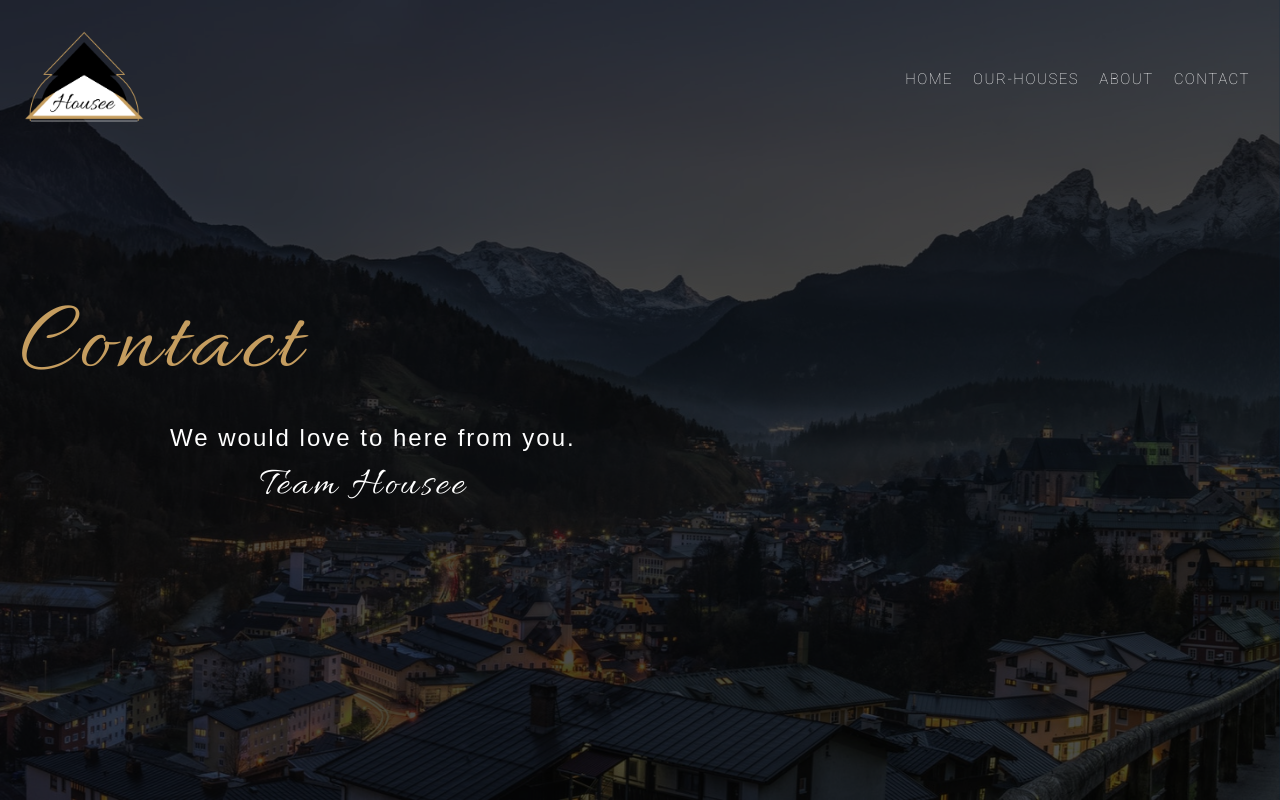
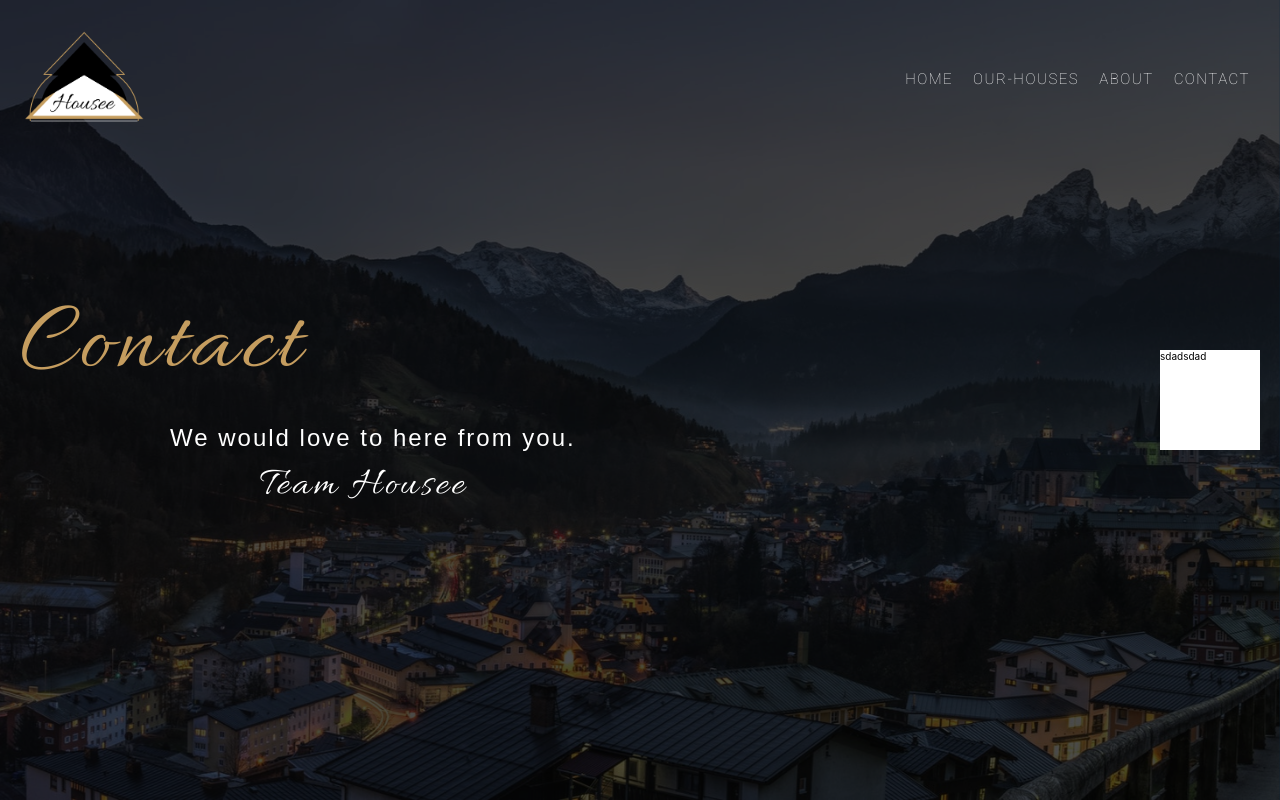
Before and after one commit to SatendraDiwakar/Housee, a React (Create React App) app: page /Contact in a window 1280 px wide. Built offline with nearby package versions, Linux system fonts and the light colour scheme; a web font is replaced by a local one.

Commit message:
Change some styles on container element

```diff
--- a/src/App.css
+++ b/src/App.css
@@ -45,6 +45,7 @@ a {
   max-width: 130rem;
   margin: 0 auto;
   padding: 0 2rem;
+  z-index: 1500;
 }
 
 /* Hero starts */
@@ -105,7 +106,6 @@ a {
 
 /* Heading */
 .head {
-  position: absolute;
   z-index: 1500;
 }
 .main-heading{
@@ -162,16 +162,19 @@ a {
 /* carousel ends */
 
 /* About */
+.about-container{
+  display: flex;
+  align-items:flex-start;
+  justify-content: space-between;
+  margin-top: 18rem;
+}
 .about-description{
   width: 75rem;
+  margin-top: 5rem;
   font-family: 'Sulphur Point' , sans-serif;
   font-size: 1.8rem;
   letter-spacing: .2rem;
   color: rgba(255, 255, 255, 0.8);
-  z-index: 1500;
-  position: absolute;
-  right: 10%;
-  top: 40%;
 }
 .highlyt{
   font-family: 'Allura' , cursive;
@@ -179,6 +182,7 @@ a {
   color: #e7b974;
 }
 /* About ends */
+
 /* Contact */
 .contact{
   height: 100vh;
@@ -188,4 +192,14 @@ a {
 .contact .highlyt{
   color: #fff;
 }
+.contact-container{
+  display: flex;
+  align-items: center;
+  justify-content: space-between;
+}
+.box{
+  width: 100px;
+  height: 100px;
+  background-color: #fff;
+}
 /* Contact ends */
--- a/src/Components/Head.js
+++ b/src/Components/Head.js
@@ -8,7 +8,7 @@ export default function Head({title , subHeadingOne , subHeadingTwo }){
         letterSpacing: ".3rem"
     }
     return(
-        <div className="container head">
+        <div className=" head">
             <div>
                 <div className="main-heading">{title}</div>
                 <div className="sub-heading">
--- a/src/Pages/About.js
+++ b/src/Pages/About.js
@@ -1,38 +1,43 @@
-import React from 'react'
-import hero2 from '../images/hero2.jpg'
-import Hero from '../Components/Hero'
-import Navbar from '../Components/Navbar'
-import Head from '../Components/Head'
+import React from "react";
+import hero2 from "../images/hero2.jpg";
+import Hero from "../Components/Hero";
+import Navbar from "../Components/Navbar";
+import Head from "../Components/Head";
 
-export default function About(){
-
-    return <div className="about">
+export default function About() {
+  return (
+    <div className="about">
       <Navbar />
       <Hero hero={hero2}>
+        <div className="container about-container">
 
-                <Head
-                    title="about us"
-                />
+          <Head title="about us" />
           <p className="about-description">
-                    <span className="highlyt">Housee</span> established  in 2019 has grown from a small startup
-                    to one of the world's leading digital travel companies.
+            <span className="highlyt">Housee</span> established in 2019 has grown
+            from a small startup to one of the world's leading digital travel
+            companies.
             <br />
             <br />
-                    <span className="highlyt">Housee's</span> mission is to make it easier for everyone to experience
-                    the world and make living pleasurable and relaxing.
+            <span className="highlyt">Housee's</span> mission is to make it easier
+            for everyone to experience the world and make living pleasurable and
+            relaxing.
             <br />
             <br />
             We provide world class service to travelers around world.
             <br />
             <br />
-                    <span className="highlyt">Housee</span> seamlessly connects millions of travellers with memorable
-                    experiences, a range of transport options and
-                    incredible places to stay from homes to hotels and much more.
+            <span className="highlyt">Housee</span> seamlessly connects millions
+            of travellers with memorable experiences, a range of transport options
+            and incredible places to stay from homes to hotels and much more.
             <br />
             <br />
             No matter where you want to go or what you want to do,
-                    <span className="highlyt"> Housee</span> makes it easy and backs it all up with 24/7 customer support.
+            <br />
+            <span className="highlyt"> Housee</span> makes it easy and backs it
+            all up with 24/7 customer support.
           </p>
+        </div>
       </Hero>
     </div>
+  );
 }
--- a/src/Pages/Contact.js
+++ b/src/Pages/Contact.js
@@ -10,11 +10,14 @@ export default function Contact(){
     return <div className="contact">
         <Navbar />
         <Hero hero={hero2}>
-            <Head
-                title="contact"
-                subHeadingOne="We would love to here from you."
-                subHeadingTwo="Team Housee"
-            />
+            <div className="container contact-container">
+                <Head
+                    title="contact"
+                    subHeadingOne="We would love to here from you."
+                    subHeadingTwo="Team Housee"
+                />
+                <div className="box">sdadsdad</div>
+            </div>
         </Hero>
 
     </div>
```
Lines whose indentation alone changed are shown as unchanged.
